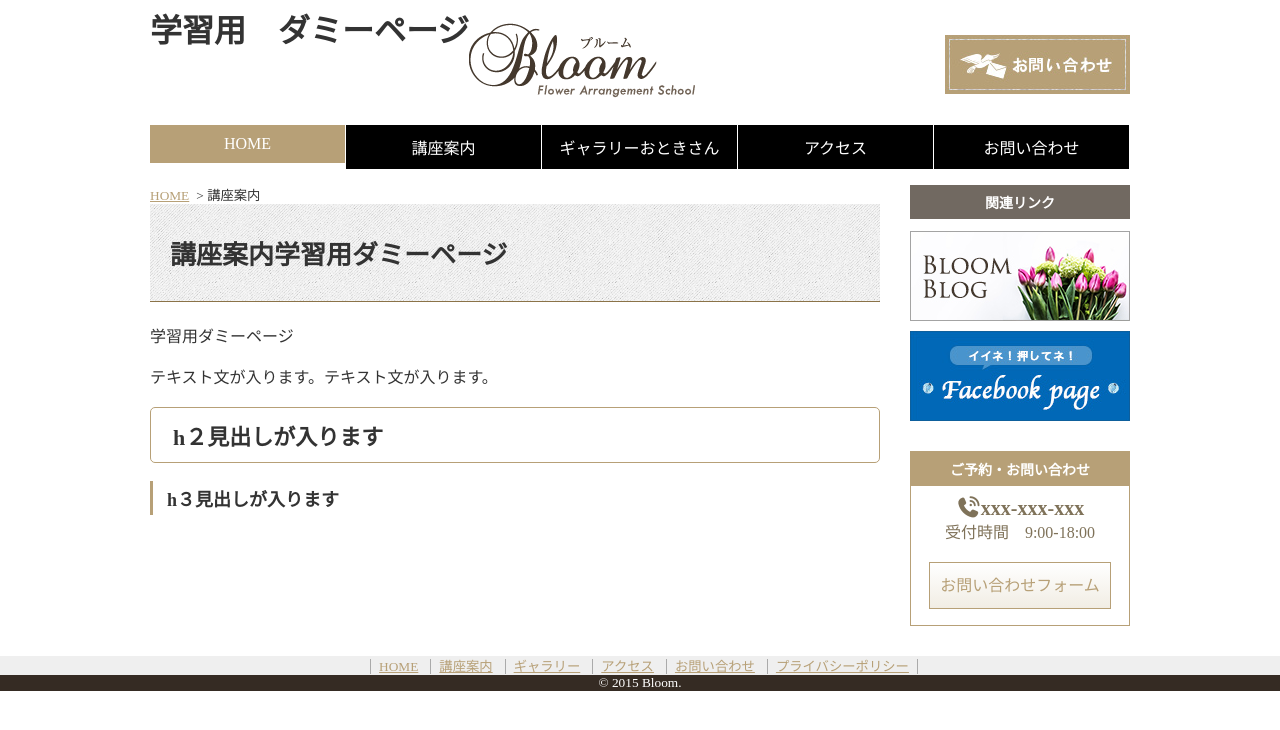
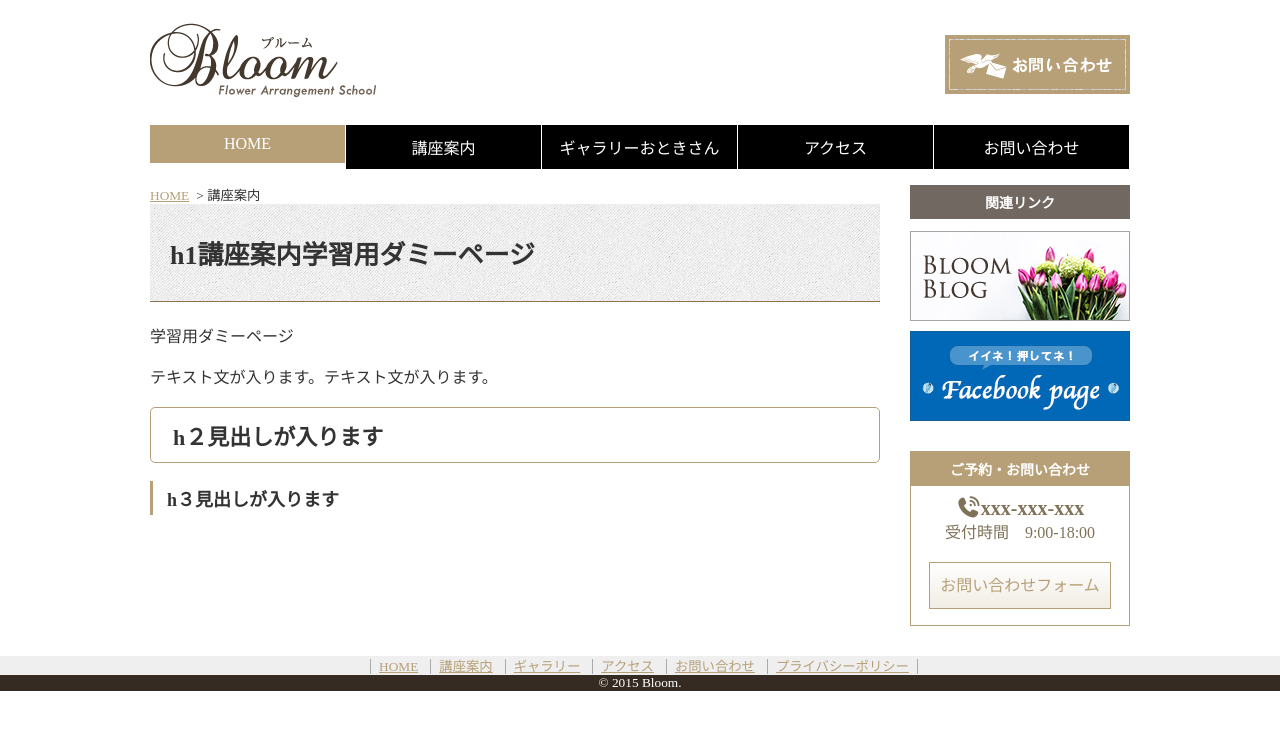
Before and after one commit to MN106890/hello, a plain HTML site: page base.html in a window 1280 px wide. Drawn offline with Linux system fonts and the light colour scheme.

Commit message:
Update base.html

```diff
--- a/base.html
+++ b/base.html
@@ -9,7 +9,6 @@
   </head>
   <body>
     <header>
-      <h1>学習用　ダミーページ<h1>
       <h1><a href="index.html"><img src="images/logo.png" alt="フワラーアレンジメント教室ブルームおときさん"></a></h1>
       <div id="header_contact"><a href="contact.html"><img src="images/btn_contact.jpg" alt="お問い合わせ"></a></div>
         <nav id="global_navi">
@@ -31,7 +30,7 @@
             </ol>
           </div>
           <article>
-            <h1>講座案内学習用ダミーページ</h1>
+            <h1>h1講座案内学習用ダミーページ</h1>
             <p class="lead">学習用ダミーページ</p>
             <p>テキスト文が入ります。テキスト文が入ります。</p>
             <section>
```
